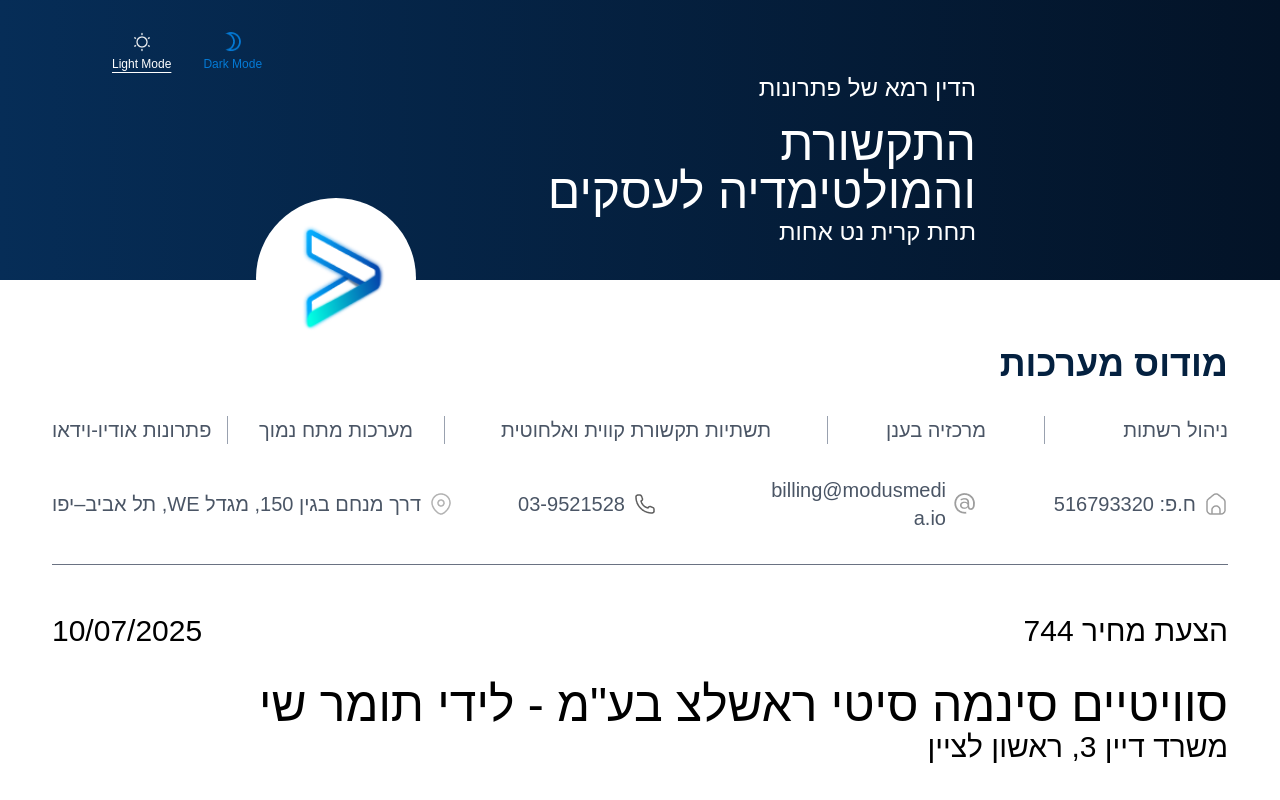
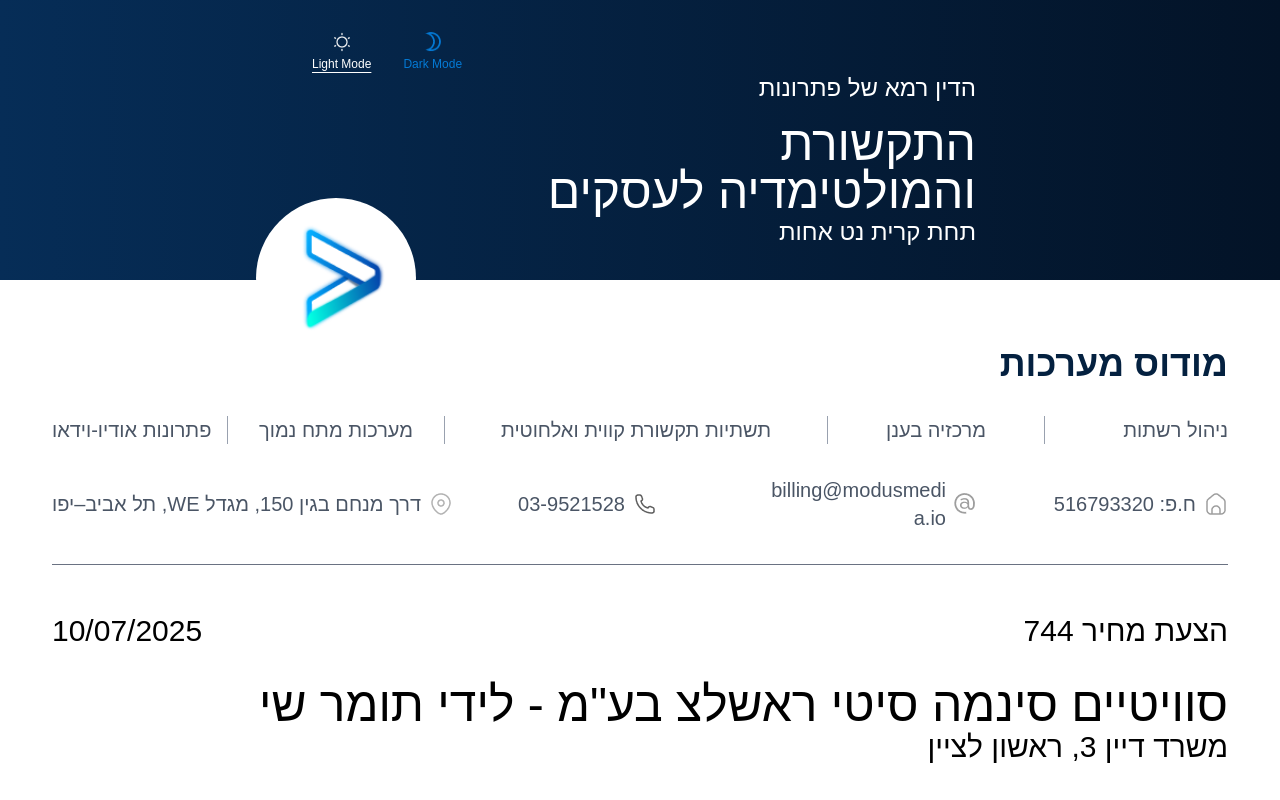
Before and after one commit to MirHussain14/Modus-Media-System, a React (Vite) app: page / in a window 1280 px wide. Shown: the top 800 px of the page. Built offline with nearby package versions, Linux system fonts and the light colour scheme; a web font is replaced by a local one; what dropbox, monday-sdk-js would draw is missing.

Commit message:
For Deployment

```diff
--- a/src/Invoice.jsx
+++ b/src/Invoice.jsx
@@ -12,7 +12,7 @@
       className="text-white px-4 py-6 md:px-8 md:py-8 relative"
       style={{ background: "linear-gradient(90deg, #062D57 0%, #031327 100%)" }}
     >
-      <div dir="ltr" className="flex items-center space-x-8 md:px-20">
+      <div dir="ltr" className="flex items-center space-x-8 md:px-70">
         <button
           className={`cursor-pointer text-xs flex flex-col gap-1 items-center focus:outline-none ${
             mode === "light" ? "underline underline-offset-4" : ""
```
